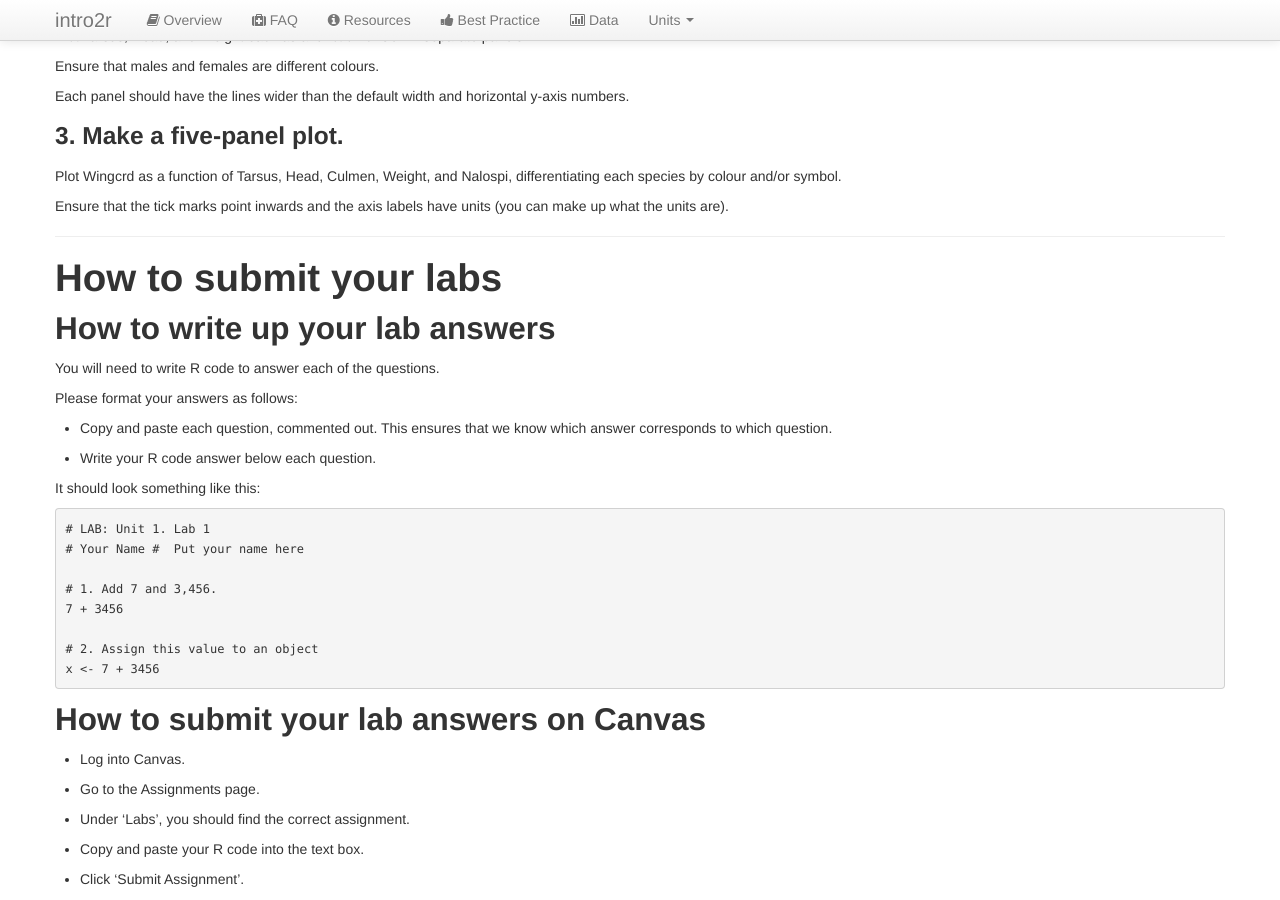
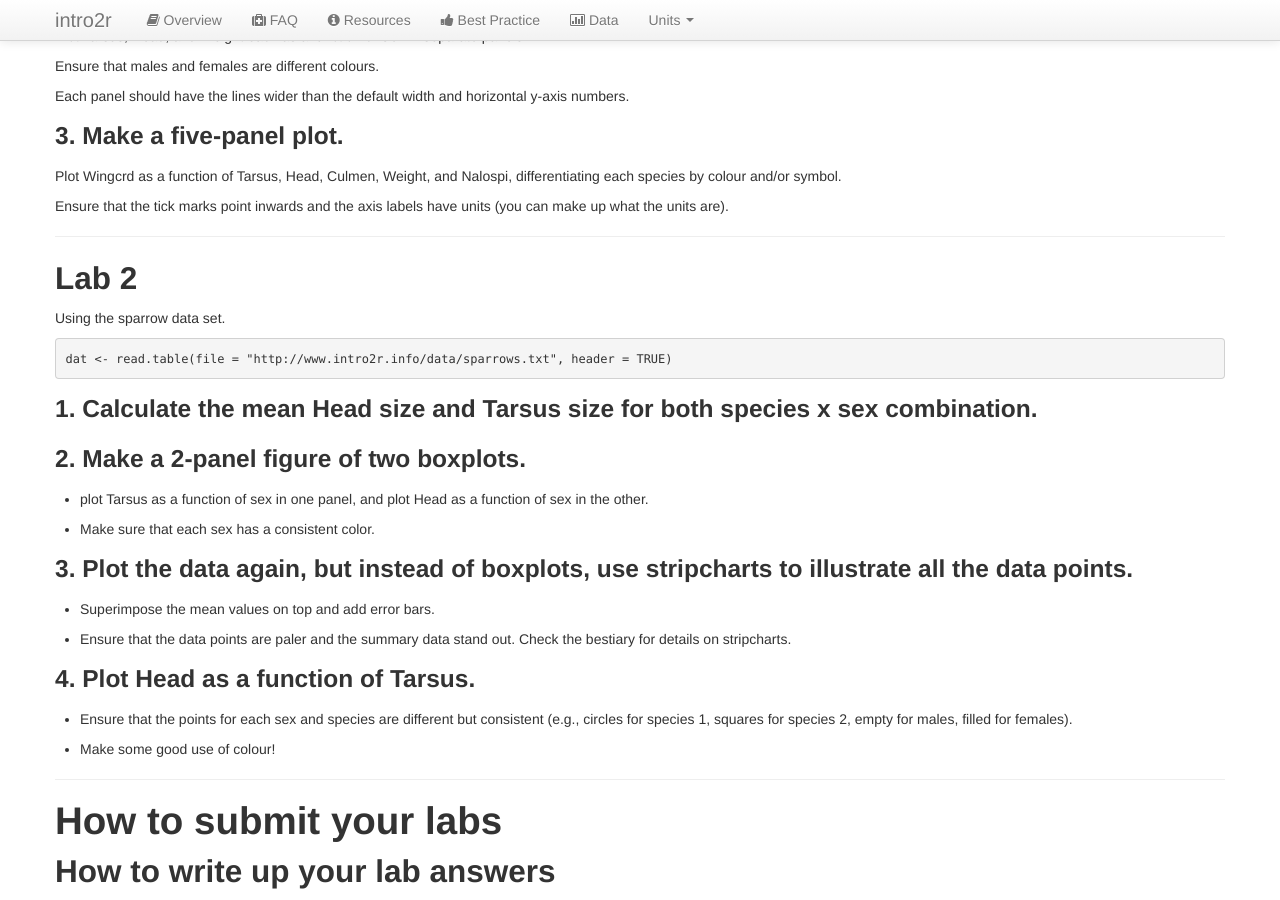
Before and after one commit to intro2r/intro2r, a Jekyll site: the page built from unit5/labs.md, in a window 1280 px wide and 900 px high, scrolled down 707 px. Built offline with Jekyll 4.4.1, drawn with Linux system fonts in a browser that asks for light colours; our own code applies the rules of GitHub Pages for plain Markdown files.

Commit message:
Update labs.md

````diff
--- a/unit5/labs.md
+++ b/unit5/labs.md
@@ -57,6 +57,36 @@ Plot Wingcrd as a function of Tarsus, Head, Culmen, Weight, and Nalospi, differe
 Ensure that the tick marks point inwards and the axis labels have units (you can make up what the units are).
 
 
+ - - -
+
+## Lab 2
+
+Using the sparrow data set.
+
+```r
+dat <- read.table(file = "http://www.intro2r.info/data/sparrows.txt", header = TRUE)
+```
+
+### 1. Calculate the mean Head size and Tarsus size for both species x sex combination.
+
+### 2. Make a 2-panel figure of two boxplots.
+
+ - plot Tarsus as a function of sex in one panel, and plot Head as a function of sex in the other.
+
+ - Make sure that each sex has a consistent color.
+
+### 3. Plot the data again, but instead of boxplots, use stripcharts to illustrate all the data points.
+
+ - Superimpose the mean values on top and add error bars.
+
+ - Ensure that the data points are paler and the summary data stand out. Check the bestiary for details on stripcharts.
+
+### 4. Plot Head as a function of Tarsus.
+
+ - Ensure that the points for each sex and species are different but consistent (e.g., circles for species 1, squares for species 2, empty for males, filled for females).
+
+ - Make some good use of colour!
+
 
  - - -
 
````
